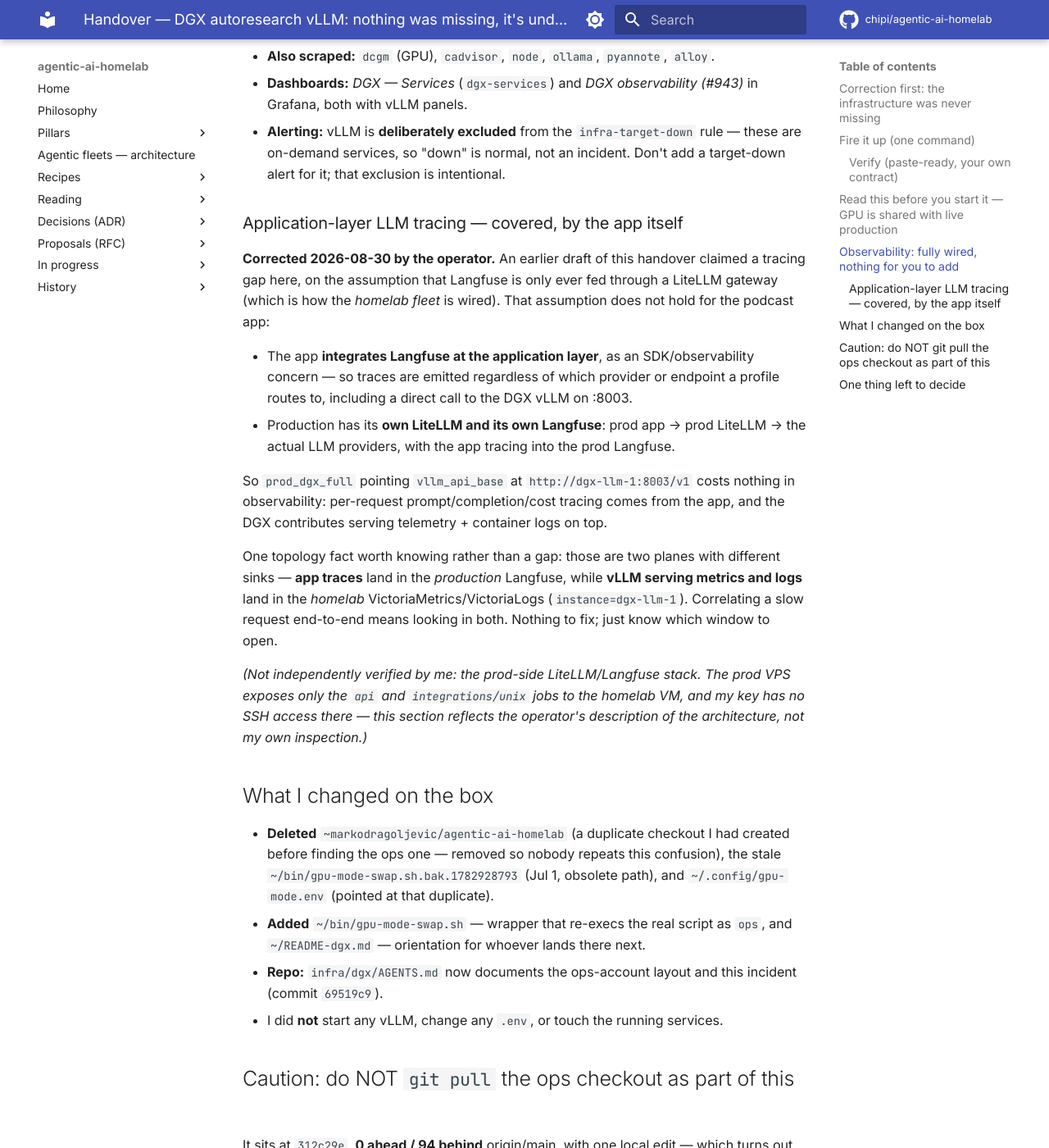
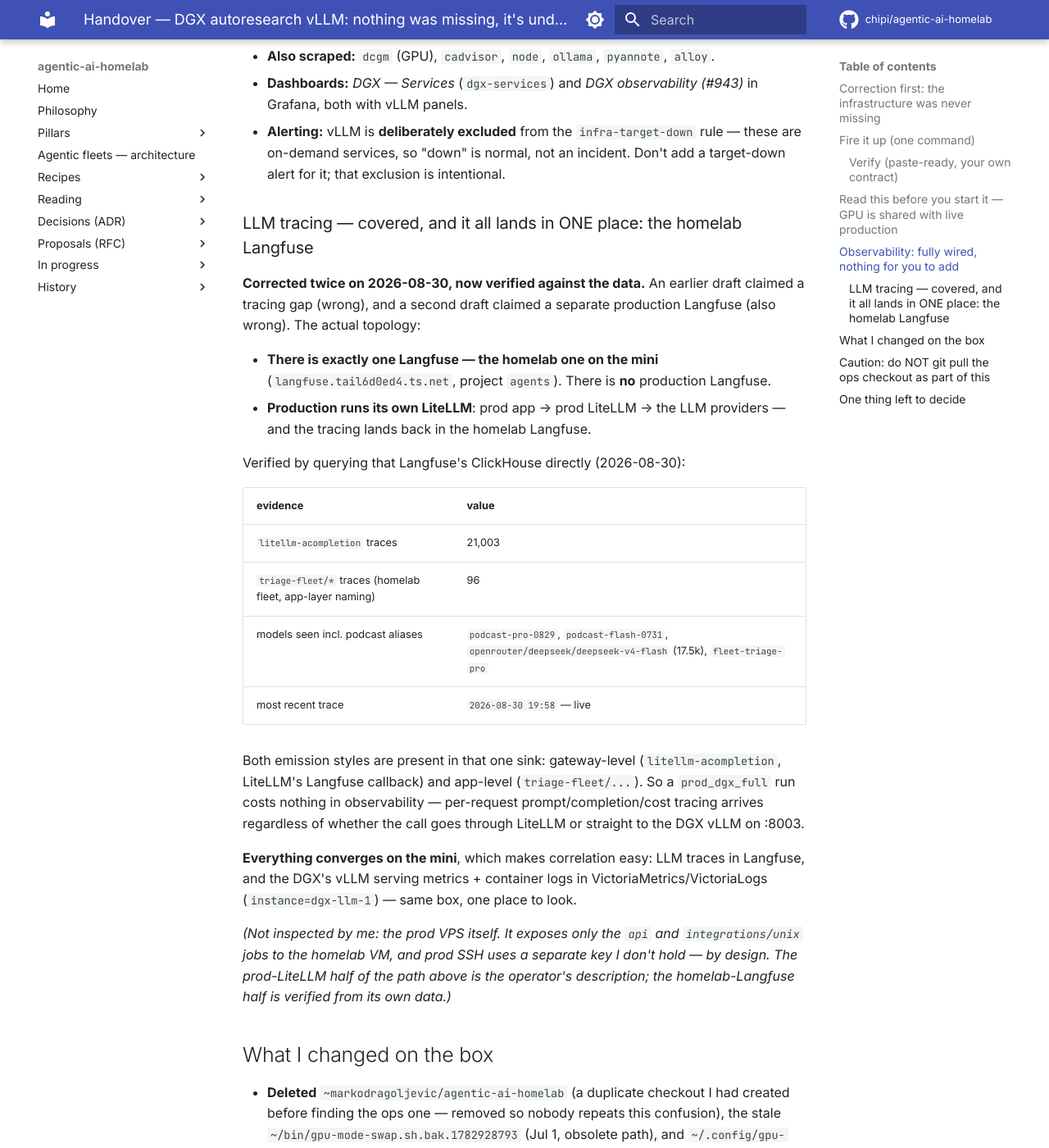
Before and after one commit to chipi/agentic-ai-homelab, an MkDocs documentation site: the page built from docs/wip/handover-dgx-autoresearch-2026-08-30.md, in a window 1280 px wide and 1400 px high, scrolled down 2702 px. Shown: the whole window at 82% size. Built offline with MkDocs 1.6.1 and Material for MkDocs 9.7.7, drawn with Linux system fonts in a browser that asks for light colours; comment, search, counter and statistics services are not loaded.

Commit message:
docs(wip): handover — ONE Langfuse (homelab), verified from its own data
Second correction, this time evidence-backed instead of rewritten from
description. There is no production Langfuse: production runs its own LiteLLM,
and all tracing lands in the single homelab Langfuse on the mini.

Verified by querying that Langfuse's ClickHouse: 21,003 litellm-acompletion
traces, 96 triage-fleet/* traces, models including podcast-pro-0829 /
podcast-flash-0731, most recent trace 2026-08-30 19:58. Both gateway-level and
app-level emission land in the same sink.

Consequence: the earlier "two planes, different sinks" note was also wrong.
Everything converges on the mini — Langfuse traces plus the DGX's vLLM serving
metrics/logs in VM/VLogs — so correlation is one box, not two.

Co-Authored-By: Claude Fable 5 <noreply@anthropic.com>
Claude-Session: https://claude.ai/code/session_01EyK9DzX6ST1DXef849vqAx

```diff
--- a/docs/wip/handover-dgx-autoresearch-2026-08-30.md
+++ b/docs/wip/handover-dgx-autoresearch-2026-08-30.md
@@ -103,33 +103,41 @@ I audited this end-to-end because the operator flagged it as important. Verdict:
   rule — these are on-demand services, so "down" is normal, not an incident.
   Don't add a target-down alert for it; that exclusion is intentional.
 
-### Application-layer LLM tracing — covered, by the app itself
+### LLM tracing — covered, and it all lands in ONE place: the homelab Langfuse
 
-**Corrected 2026-08-30 by the operator.** An earlier draft of this handover
-claimed a tracing gap here, on the assumption that Langfuse is only ever fed
-through a LiteLLM gateway (which is how the *homelab fleet* is wired). That
-assumption does not hold for the podcast app:
+**Corrected twice on 2026-08-30, now verified against the data.** An earlier
+draft claimed a tracing gap (wrong), and a second draft claimed a separate
+production Langfuse (also wrong). The actual topology:
 
-- The app **integrates Langfuse at the application layer**, as an SDK/observability
-  concern — so traces are emitted regardless of which provider or endpoint a
-  profile routes to, including a direct call to the DGX vLLM on :8003.
-- Production has its **own LiteLLM and its own Langfuse**: prod app → prod
-  LiteLLM → the actual LLM providers, with the app tracing into the prod Langfuse.
+- **There is exactly one Langfuse — the homelab one on the mini**
+  (`langfuse.tail6d0ed4.ts.net`, project `agents`). There is **no** production
+  Langfuse.
+- **Production runs its own LiteLLM**: prod app → prod LiteLLM → the LLM
+  providers — and the tracing lands back in the homelab Langfuse.
 
-So `prod_dgx_full` pointing `vllm_api_base` at `http://dgx-llm-1:8003/v1` costs
-nothing in observability: per-request prompt/completion/cost tracing comes from
-the app, and the DGX contributes serving telemetry + container logs on top.
+Verified by querying that Langfuse's ClickHouse directly (2026-08-30):
 
-One topology fact worth knowing rather than a gap: those are two planes with
-different sinks — **app traces** land in the *production* Langfuse, while **vLLM
-serving metrics and logs** land in the *homelab* VictoriaMetrics/VictoriaLogs
-(`instance=dgx-llm-1`). Correlating a slow request end-to-end means looking in
-both. Nothing to fix; just know which window to open.
+| evidence | value |
+|---|---|
+| `litellm-acompletion` traces | 21,003 |
+| `triage-fleet/*` traces (homelab fleet, app-layer naming) | 96 |
+| models seen incl. podcast aliases | `podcast-pro-0829`, `podcast-flash-0731`, `openrouter/deepseek/deepseek-v4-flash` (17.5k), `fleet-triage-pro` |
+| most recent trace | `2026-08-30 19:58` — live |
 
-*(Not independently verified by me: the prod-side LiteLLM/Langfuse stack. The
-prod VPS exposes only the `api` and `integrations/unix` jobs to the homelab VM,
-and my key has no SSH access there — this section reflects the operator's
-description of the architecture, not my own inspection.)*
+Both emission styles are present in that one sink: gateway-level
+(`litellm-acompletion`, LiteLLM's Langfuse callback) and app-level
+(`triage-fleet/...`). So a `prod_dgx_full` run costs nothing in observability —
+per-request prompt/completion/cost tracing arrives regardless of whether the
+call goes through LiteLLM or straight to the DGX vLLM on :8003.
+
+**Everything converges on the mini**, which makes correlation easy: LLM traces
+in Langfuse, and the DGX's vLLM serving metrics + container logs in
+VictoriaMetrics/VictoriaLogs (`instance=dgx-llm-1`) — same box, one place to look.
+
+*(Not inspected by me: the prod VPS itself. It exposes only the `api` and
+`integrations/unix` jobs to the homelab VM, and prod SSH uses a separate key I
+don't hold — by design. The prod-LiteLLM half of the path above is the
+operator's description; the homelab-Langfuse half is verified from its own data.)*
 
 ## What I changed on the box
 
```
